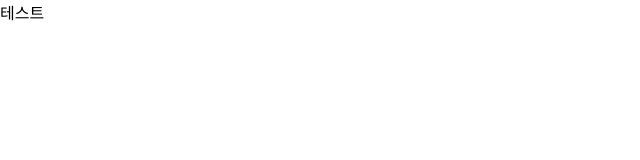
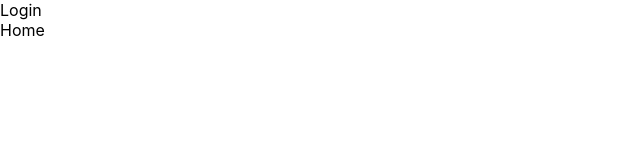
Before and after one commit to SuperCoding24/fe01_naverwebtoon, a React (Create React App) app in the folder naver_webtoon/: page / in a window 1280 px wide. Shown: the top 160 px of the page, without its empty margins (0-640 px from the left). Built offline with nearby package versions, Linux system fonts and the light colour scheme.

Commit message:
react-router-dom, styled-components 라이브러리 설치

```diff
--- a/naver_webtoon/package.json
+++ b/naver_webtoon/package.json
@@ -8,7 +8,9 @@
     "@testing-library/user-event": "^13.5.0",
     "react": "^18.3.1",
     "react-dom": "^18.3.1",
+    "react-router-dom": "^6.23.1",
     "react-scripts": "5.0.1",
+    "styled-components": "^6.1.11",
     "web-vitals": "^2.1.4"
   },
   "scripts": {
--- a/naver_webtoon/src/App.js
+++ b/naver_webtoon/src/App.js
@@ -1,7 +1,14 @@
 import "./App.css";
+import Home from "./pages/Home";
+import Login from "./pages/Login";
 
 function App() {
-  return <>테스트</>;
+  return (
+    <>
+      <Login />
+      <Home />
+    </>
+  );
 }
 
 export default App;
--- /dev/null
+++ b/naver_webtoon/src/pages/Home.js
@@ -0,0 +1,7 @@
+import React from "react";
+
+const Home = () => {
+  return <div>Home</div>;
+};
+
+export default Home;
--- /dev/null
+++ b/naver_webtoon/src/pages/Login.js
@@ -0,0 +1,7 @@
+import React from "react";
+
+const Login = () => {
+  return <div>Login</div>;
+};
+
+export default Login;
```
Also changed, not shown: 1 other file (tests, documents, lock files or other folders).
